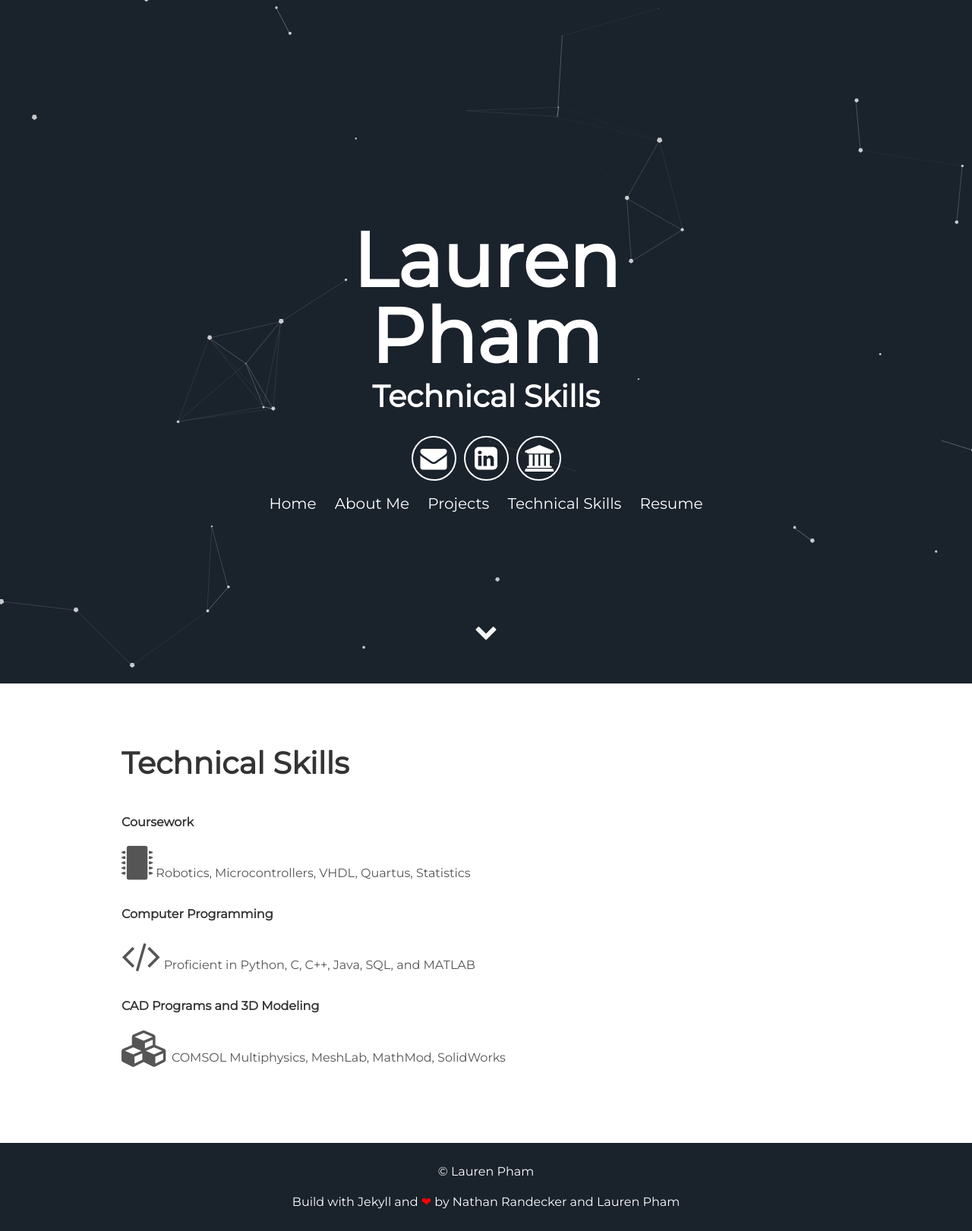
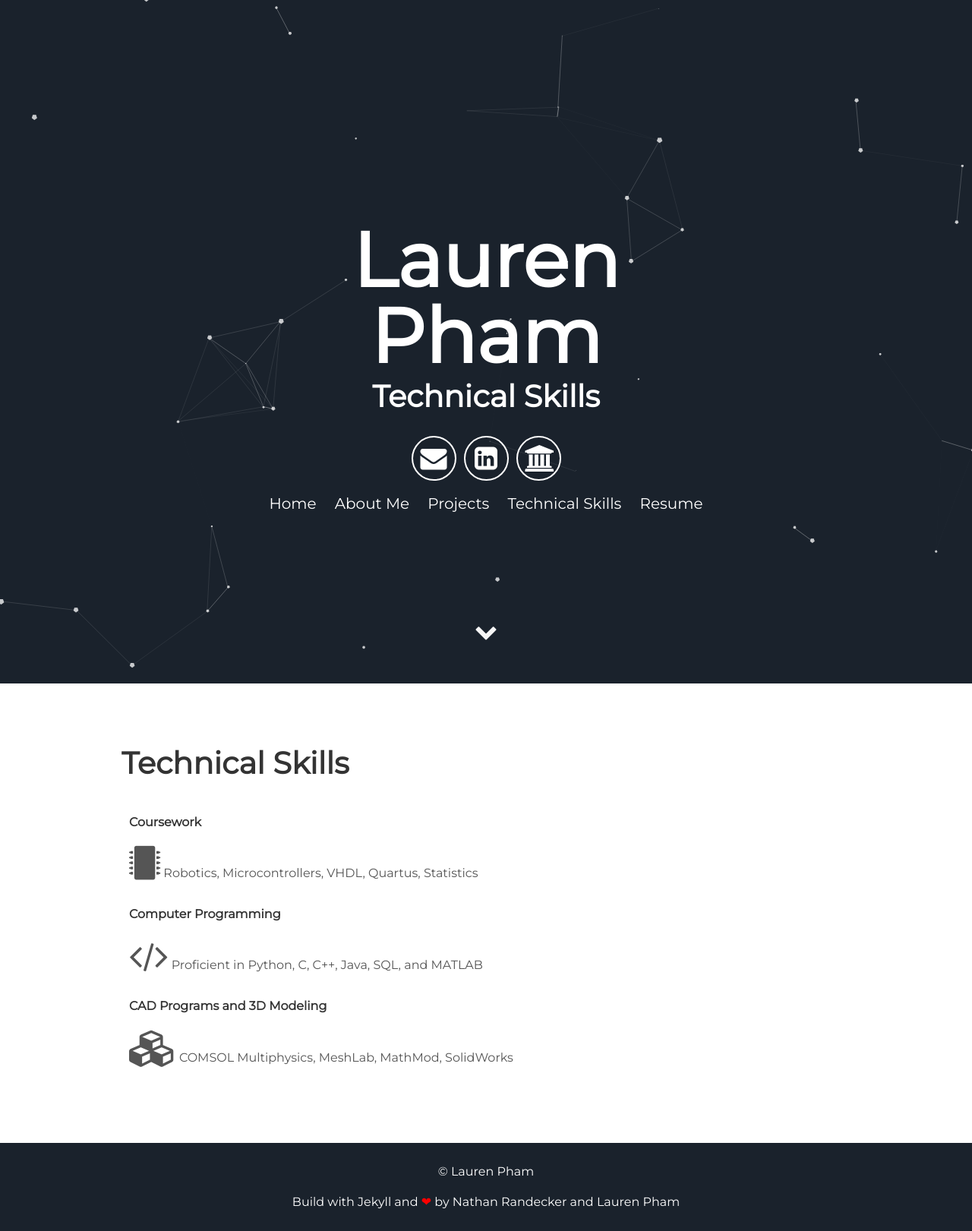
Before and after one commit to laurenpham/techskills, a Jekyll site: the page built from index.html, in a window 1280 px wide. Shown: the whole page at 76% size. Built offline with Jekyll 4.4.1, drawn with Linux system fonts in a browser that asks for light colours.

Commit message:
Update about.html

```diff
--- a/_includes/about.html
+++ b/_includes/about.html
@@ -4,23 +4,24 @@
   </head>
   <body>
     <h1>Technical Skills</h1>
-    <p>
+
+    <div class="tech">
     <h4>Coursework</h4>
     <i class="fa fa-microchip fa-3x"></i>
     Robotics, Microcontrollers, VHDL, Quartus, Statistics
-    <br>
+    </div>
 
-    <p>
+    <div class="tech">
     <h4>Computer Programming</h4>
     <i class="fa fa-code fa-3x"></i>
     Proficient in Python, C, C++, Java, SQL, and MATLAB
-    <br>
+    </div>
 
-    <p>
+    <div class="tech">
     <h4>CAD Programs and 3D Modeling</h4>
     <i class="fa fa-cubes fa-3x"></i>
     COMSOL Multiphysics, MeshLab, MathMod, SolidWorks
-    <br>
+    </div>
 
   </body>
 </html>
```
